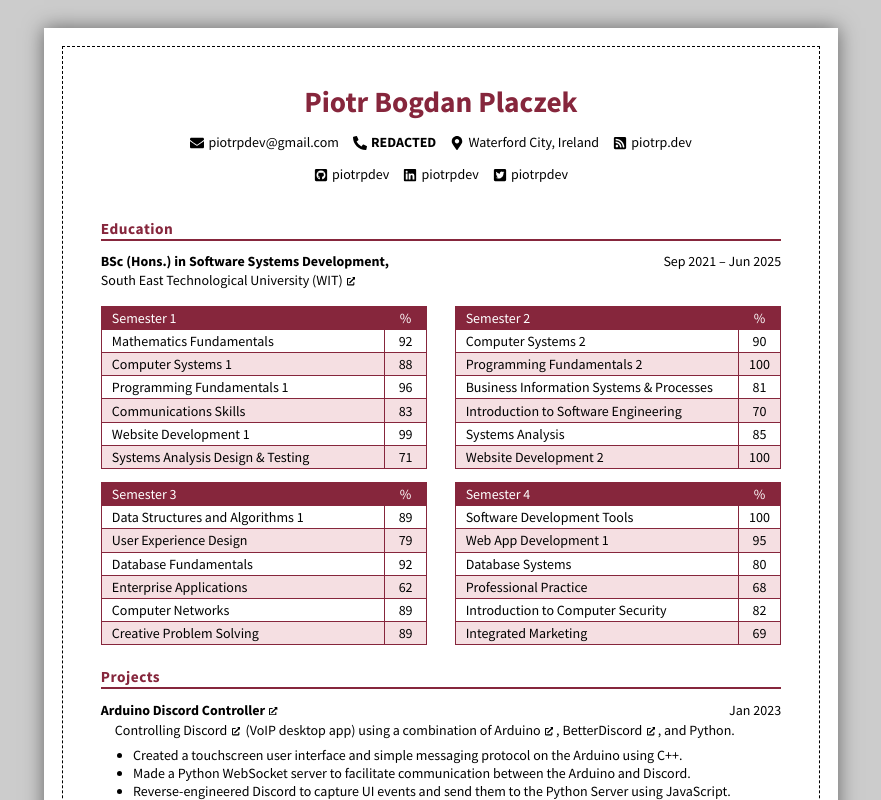
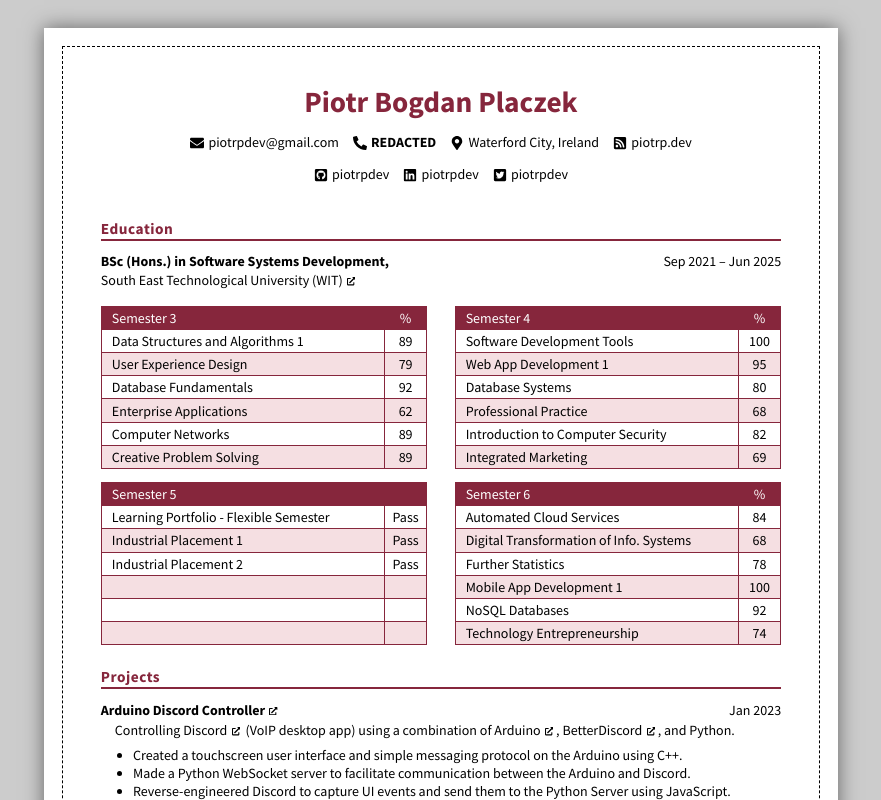
Before and after one commit to piotrpdev/resume, a React (Vite) app: page / in a window 1280 px wide. Shown: the top 800 px of the page, without its empty margins (199-1080 px from the left). Built offline with nearby package versions, Linux system fonts and the light colour scheme.

Commit message:
feat: update school results

```diff
--- a/src/components/Results.jsx
+++ b/src/components/Results.jsx
@@ -5,60 +5,10 @@
   return (
     <div className="resultsTableWrapper">
       <table className="resultsTable">
-        <tr>
-          <th>Semester 1</th>
+      <tr>
+          <th>Semester 3</th>
           <th>%</th>
           <th id="resultsTableXSpacer"></th>
-          <th>Semester 2</th>
-          <th>%</th>
-        </tr>
-        <tr>
-          <td>Mathematics Fundamentals</td>
-          <td>92</td>
-          <td></td>
-          <td>Computer Systems 2</td>
-          <td>90</td>
-        </tr>
-        <tr>
-          <td>Computer Systems 1</td>
-          <td>88</td>
-          <td></td>
-          <td>Programming Fundamentals 2</td>
-          <td>100</td>
-        </tr>
-        <tr>
-          <td>Programming Fundamentals 1</td>
-          <td>96</td>
-          <td></td>
-          <td>Business Information Systems & Processes</td>
-          <td>81</td>
-        </tr>
-        <tr>
-          <td>Communications Skills</td>
-          <td>83</td>
-          <td></td>
-          <td>Introduction to Software Engineering</td>
-          <td>70</td>
-        </tr>
-        <tr>
-          <td>Website Development 1</td>
-          <td>99</td>
-          <td></td>
-          <td>Systems Analysis</td>
-          <td>85</td>
-        </tr>
-        <tr>
-          <td>Systems Analysis Design & Testing</td>
-          <td>71</td>
-          <td></td>
-          <td>Website Development 2</td>
-          <td>100</td>
-        </tr>
-        <tr id="resultsTableYSpacer"></tr>
-        <tr>
-          <th>Semester 3</th>
-          <th>%</th>
-          <th></th>
           <th>Semester 4</th>
           <th>%</th>
         </tr>
@@ -104,6 +54,56 @@
           <td>Integrated Marketing</td>
           <td>69</td>
         </tr>
+        <tr id="resultsTableYSpacer"></tr>
+        <tr>
+          <th>Semester 5</th>
+          <th></th>
+          <th></th>
+          <th>Semester 6</th>
+          <th>%</th>
+        </tr>
+        <tr>
+          <td>Learning Portfolio - Flexible Semester</td>
+          <td>Pass</td>
+          <td></td>
+          <td>Automated Cloud Services</td>
+          <td>84</td>
+        </tr>
+        <tr>
+          <td>Industrial Placement 1</td>
+          <td>Pass</td>
+          <td></td>
+          <td>Digital Transformation of Info. Systems</td>
+          <td>68</td>
+        </tr>
+        <tr>
+          <td>Industrial Placement 2</td>
+          <td>Pass</td>
+          <td></td>
+          <td>Further Statistics</td>
+          <td>78</td>
+        </tr>
+        <tr>
+          <td></td>
+          <td></td>
+          <td></td>
+          <td>Mobile App Development 1</td>
+          <td>100</td>
+        </tr>
+        <tr>
+          <td></td>
+          <td></td>
+          <td></td>
+          <td>NoSQL Databases</td>
+          <td>92</td>
+        </tr>
+        <tr>
+          <td></td>
+          <td></td>
+          <td></td>
+          <td>Technology Entrepreneurship</td>
+          <td>74</td>
+        </tr>
       </table>
     </div>
   );
```
